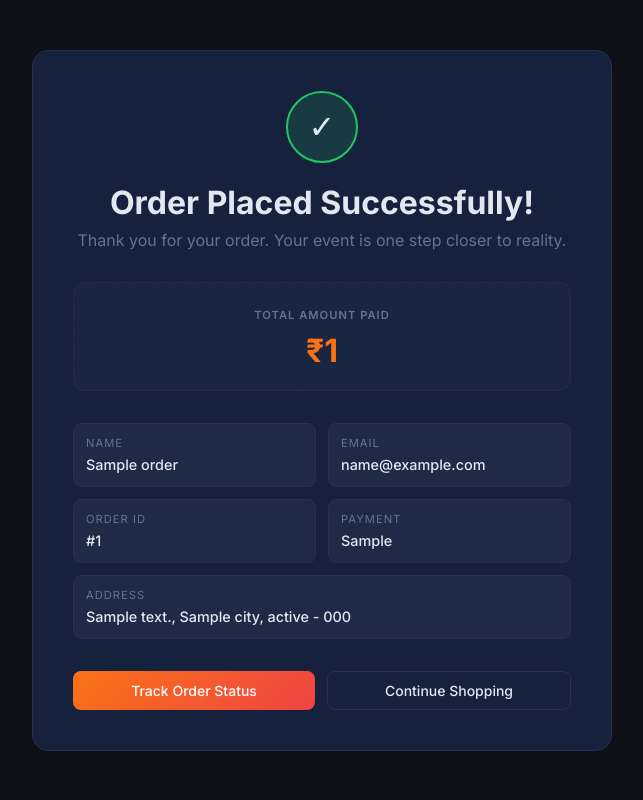
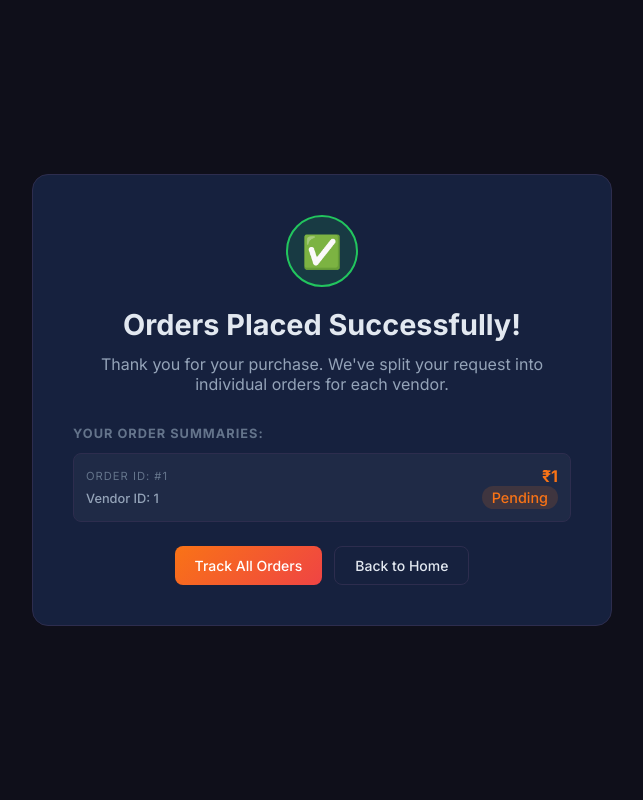
Before and after one commit to Priyansh-Mandkaria/Event_Pro, a FastAPI app: template templates/checkout_success.html in a window 1280 px wide. Shown: the whole page, without its empty margins (318-961 px from the left). Run offline with FastAPI, Linux system fonts and the light colour scheme; the template is opened without the code that fills it: most values are stand-ins (such as "Sample title", 1, 10 or a date in 2020).

Commit message:
Fix: Add Multi-Vendor Order Splitting to resolve checkout errors

```diff
--- a/main.py
+++ b/main.py
@@ -5,7 +5,6 @@ from fastapi.templating import Jinja2Templates
 from sqlalchemy.orm import Session
 from datetime import datetime, timedelta
 import os
-
 import models
 import bcrypt
 from database import engine, get_db
@@ -292,19 +291,27 @@ def checkout_post(request: Request, name: str = Form(...), email: str = Form(...
     cart_items = db.query(models.CartItem).filter(models.CartItem.user_id == user.id).all()
     if not cart_items: return RedirectResponse(url="/user")
 
-    p0 = db.query(models.Product).filter(models.Product.id == cart_items[0].product_id).first()
-    new_order = models.Order(user_id=user.id, vendor_id=p0.vendor_id, cust_name=name, cust_email=email, address=address, city=city, phone_number=phone, payment_method=payment, total_amount=total_amount)
-    db.add(new_order)
-    db.commit()
-
+    # Group items by Vendor
+    vendor_items = {}
     for ci in cart_items:
         p = db.query(models.Product).filter(models.Product.id == ci.product_id).first()
-        oi = models.OrderItem(order_id=new_order.id, product_id=ci.product_id, quantity=ci.quantity, price_at_time=p.price)
-        db.add(oi)
+        if p.vendor_id not in vendor_items: vendor_items[p.vendor_id] = []
+        vendor_items[p.vendor_id].append({"item": ci, "product": p})
+
+    new_orders = []
+    for v_id, items_list in vendor_items.items():
+        v_total = sum(i["product"].price * i["item"].quantity for i in items_list)
+        new_order = models.Order(user_id=user.id, vendor_id=v_id, cust_name=name, cust_email=email, address=address, city=city, phone_number=phone, payment_method=payment, total_amount=v_total)
+        db.add(new_order)
+        db.commit() # Commit to get order.id
+        for i_data in items_list:
+            oi = models.OrderItem(order_id=new_order.id, product_id=i_data["item"].product_id, quantity=i_data["item"].quantity, price_at_time=i_data["product"].price)
+            db.add(oi)
+        new_orders.append(new_order)
 
     db.query(models.CartItem).filter(models.CartItem.user_id == user.id).delete()
     db.commit()
-    return templates.TemplateResponse(request=request, name="checkout_success.html", context={"request": request, "order": new_order})
+    return templates.TemplateResponse(request=request, name="checkout_success.html", context={"request": request, "orders": new_orders})
 
 @app.get("/user/order_status")
 def view_order_status(request: Request, db: Session = Depends(get_db)):
--- a/templates/checkout_success.html
+++ b/templates/checkout_success.html
@@ -5,30 +5,31 @@
   <title>EventPro — Success</title>
   <link rel="stylesheet" href="/static/style.css">
 </head>
-<body>
-  <div class="success-overlay">
-    <div class="success-card">
-      <div class="success-icon">✓</div>
-      <h1 style="font-size: 2rem; margin-bottom: 8px;">Order Placed Successfully!</h1>
-      <p style="color:var(--text-muted); margin-bottom:32px;">Thank you for your order. Your event is one step closer to reality.</p>
+<body class="success-overlay">
+  <div class="success-card">
+    <div class="success-icon">✅</div>
+    <h2 style="font-size:1.8rem; margin-bottom:12px;">Orders Placed Successfully!</h2>
+    <p style="color:var(--text-secondary); margin-bottom:32px;">Thank you for your purchase. We've split your request into individual orders for each vendor.</p>
 
-      <div class="card" style="background: rgba(255,255,255,0.02); border-style: dashed; margin-bottom: 32px;">
-        <span class="card-title">Total Amount Paid</span>
-        <div class="card-value" style="color: var(--accent-orange); margin-top: 8px;">₹{{ order.total_amount }}</div>
+    <div style="text-align:left; margin-bottom:24px;">
+      <h3 style="font-size:0.8rem; text-transform:uppercase; letter-spacing:1px; color:var(--text-muted); margin-bottom:12px;">Your Order Summaries:</h3>
+      {% for order in orders %}
+      <div class="info-item" style="margin-bottom:12px; display:flex; justify-content:space-between; align-items:center;">
+        <div>
+          <label>Order ID: #{{ order.id }}</label>
+          <span style="font-size:0.8rem; color:var(--text-secondary);">Vendor ID: {{ order.vendor_id }}</span>
+        </div>
+        <div style="text-align:right;">
+          <div style="font-weight:700; color:var(--accent-orange);">₹{{ order.total_amount }}</div>
+          <span class="badge badge-orange">Pending</span>
+        </div>
       </div>
+      {% endfor %}
+    </div>
 
-      <div class="info-grid">
-        <div class="info-item"><label>Name</label><span>{{ order.cust_name }}</span></div>
-        <div class="info-item"><label>Email</label><span>{{ order.cust_email }}</span></div>
-        <div class="info-item"><label>Order ID</label><span>#{{ order.id }}</span></div>
-        <div class="info-item"><label>Payment</label><span>{{ order.payment_method }}</span></div>
-        <div class="info-item" style="grid-column: span 2;"><label>Address</label><span>{{ order.address }}, {{ order.city }}, {{ order.state }} - {{ order.pincode }}</span></div>
-      </div>
-
-      <div style="display:flex; gap:12px; margin-top:32px;">
-        <a href="/user/order_status" class="btn btn-primary" style="flex:1;">Track Order Status</a>
-        <a href="/user" class="btn btn-outline" style="flex:1;">Continue Shopping</a>
-      </div>
+    <div style="display:flex; gap:12px; justify-content:center;">
+      <a href="/user/order_status" class="btn btn-primary">Track All Orders</a>
+      <a href="/user" class="btn btn-outline">Back to Home</a>
     </div>
   </div>
 </body>
```
